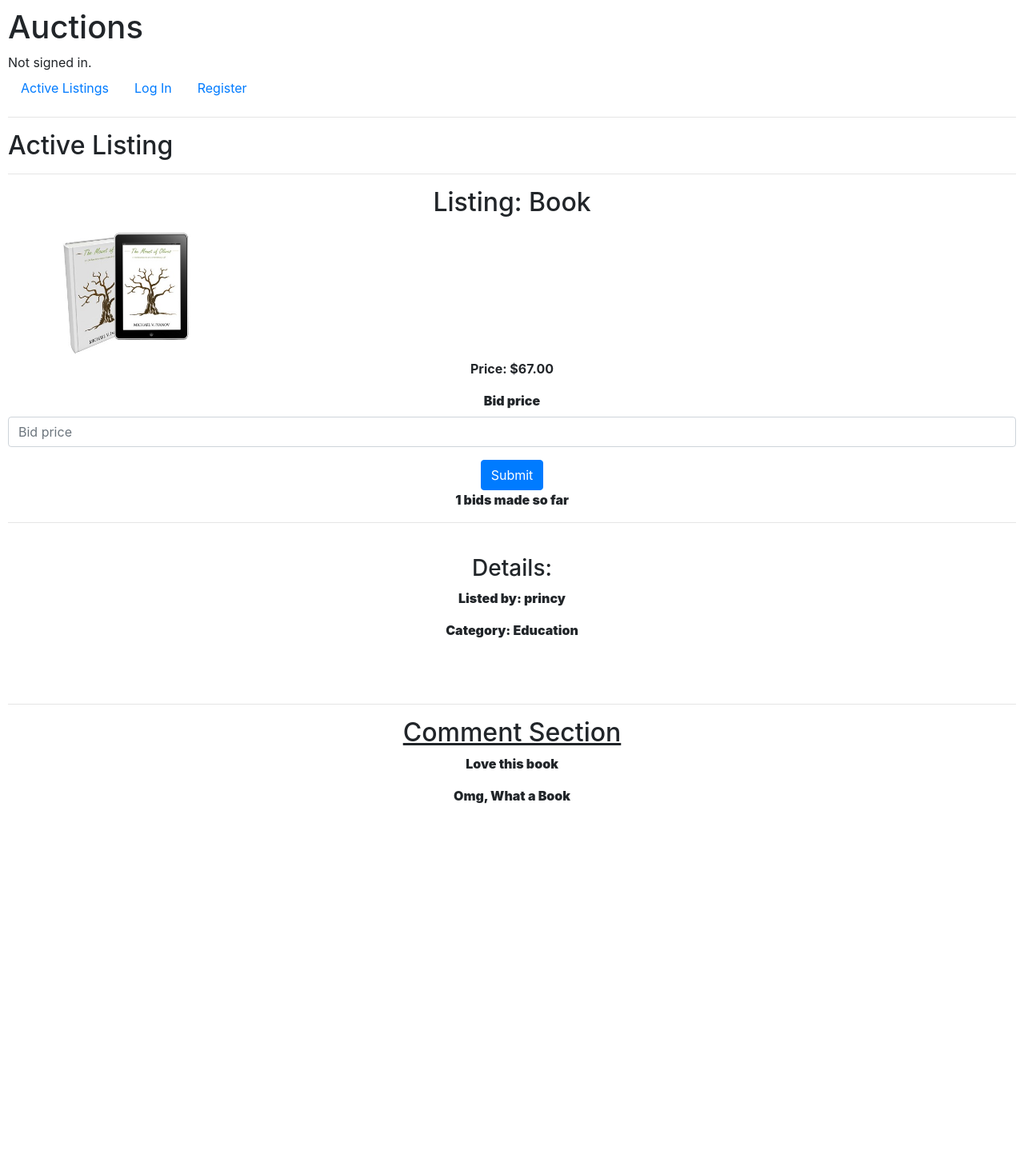
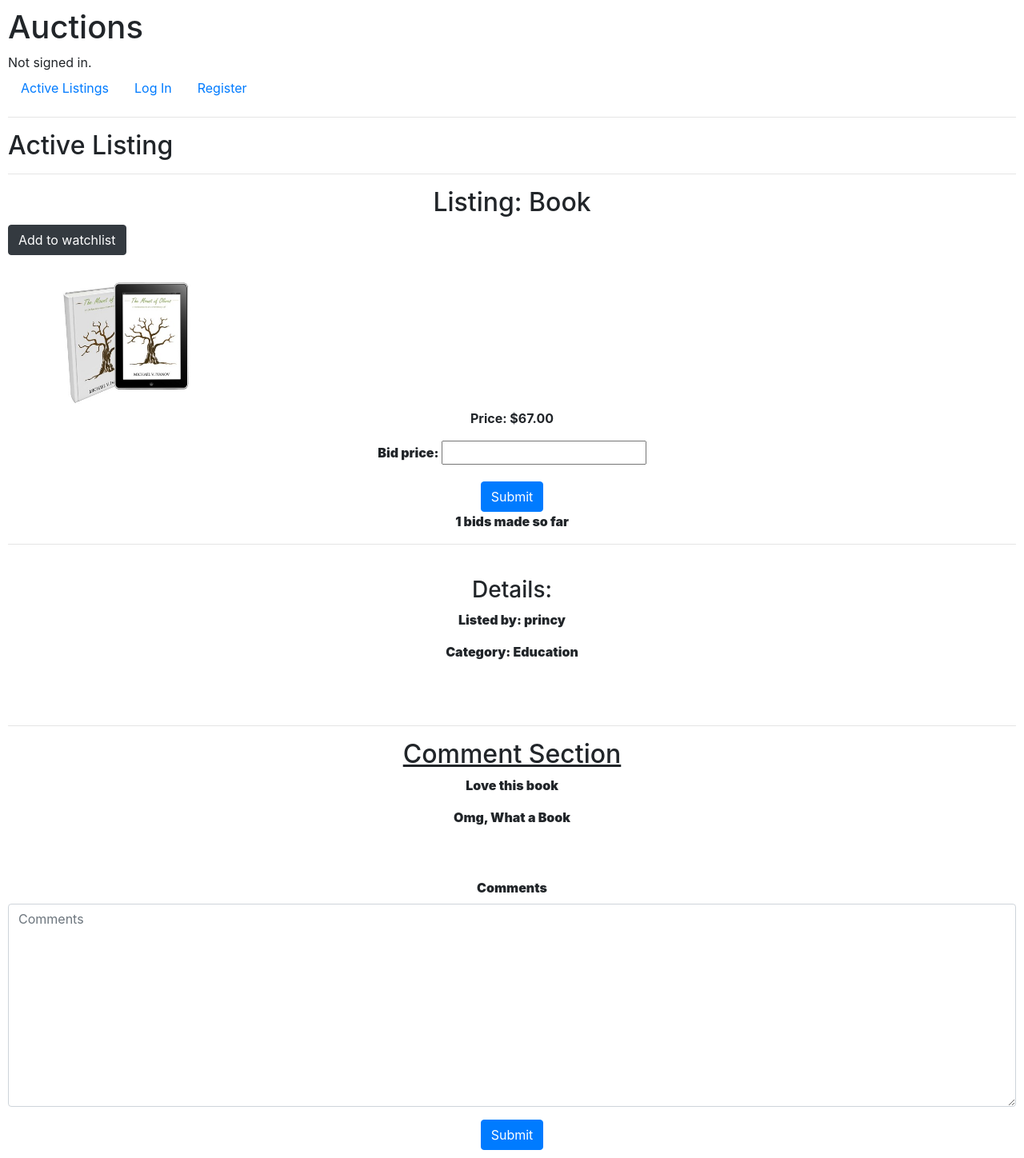
Before and after one commit to princ3raj/ebay_like_app, a Django app: page /listings/1/ in a window 1280 px wide. Shown: the whole page at 80% size. Before the commit the page ends 1005 px from the top, so only its background shows below. Run offline with Django 3.2, Linux system fonts and the light colour scheme; data comes from the database, SQL or seed files in the repository; both versions use the stored data as it was after the commit; some libraries are stand-ins or nearby versions.

Commit message:
comment section, individual watchlist and bidding system added

```diff
--- a/auctions/admin.py
+++ b/auctions/admin.py
@@ -1,6 +1,6 @@
 from django.contrib import admin
 
-from .models import Listings, User, Bid, Comments
+from .models import Listings, User, Bid, Comments, WatchList
 
 from django.contrib.auth.admin import UserAdmin
 
@@ -11,3 +11,4 @@ admin.site.register(User,UserAdmin)
 
 admin.site.register(Bid)
 admin.site.register(Comments)
+admin.site.register(WatchList)
--- a/auctions/forms.py
+++ b/auctions/forms.py
@@ -1,6 +1,6 @@
 from django import forms
 
-from .models import Listings,Bid
+from .models import Listings,Bid, WatchList, Comments
 
 
 class ListingForm(forms.ModelForm):
@@ -13,3 +13,16 @@ class BidForm(forms.ModelForm):
     class Meta:
         model=Bid
         fields=['bid_price']
+
+
+class CommentForm(forms.ModelForm):
+    class Meta:
+        model=Comments
+        fields=['comments']
+
+
+class WatchListForm(forms.ModelForm):
+    class Meta:
+        model=WatchList
+        fields=['watchlist_listing','watchlist_owner']
+        exclude=['watchlist_listing','watchlist_owner']
--- a/auctions/models.py
+++ b/auctions/models.py
@@ -54,3 +54,11 @@ class Comments(models.Model):
 
     def __str__(self):
         return str(self.comments)
+
+
+class WatchList(models.Model):
+    watchlist_listing=models.ForeignKey(Listings,on_delete=models.CASCADE,null=True)
+    watchlist_owner=models.ForeignKey(User,on_delete=models.CASCADE)
+
+    def __str__(self):
+        return str(self.watchlist_listing)
--- a/auctions/templates/auctions/layout.html
+++ b/auctions/templates/auctions/layout.html
@@ -25,7 +25,7 @@
                     <a class="nav-link" href="{% url 'categories'%}">Categories</a>
                 </li>
                 <li class="nav-item">
-                    <a class="nav-link" href="#">Watchlist</a>
+                    <a class="nav-link" href="{% url 'watchlist'%}">Watchlist</a>
                 </li>
                 <li class="nav-item">
                     <a class="nav-link" href="{% url 'create_listing'%}">Create Listing</a>
--- a/auctions/templates/auctions/listing.html
+++ b/auctions/templates/auctions/listing.html
@@ -11,6 +11,29 @@
 
 
 <h2 style="text-align: center;">Listing: {{listing.listing_title}}</h2>
+{% if key == 1 %}
+<form action="{% url 'listing' listing.id %}" method="post" class="form">
+    {% csrf_token %}
+    {% bootstrap_form watchlistform %}
+    {% buttons %}
+        <button name="watchlistbutton" type="submit" class="btn btn-secondary">Remove</button>
+    {% endbuttons %}
+    <br>
+    <br>
+</form>
+{% else %}
+<form action="{% url 'listing' listing.id %}" method="post" class="form">
+    {% csrf_token %}
+    {% bootstrap_form watchlistform %}
+    {% buttons %}
+        <button name="watchlistbutton" type="submit" class="btn btn-dark">Add to watchlist</button>
+    {% endbuttons %}
+    <br>
+    <br>
+</form>
+{% endif %}
+
+
 
 
 
@@ -24,9 +47,9 @@
 <strong style="text-align: center;"><p>Price: ${{listing.listing_price}}</p><strong>
 <form action="{% url 'listing' listing.id %}" method="post" class="form">
     {% csrf_token %}
-    {% bootstrap_form form %}
+    {{form.as_p}}
     {% buttons %}
-        <button type="submit" class="btn btn-primary">Submit</button>
+        <button  name="bid" type="submit" class="btn btn-primary">Submit</button>
     {% endbuttons %}
 </form>
 
@@ -48,9 +71,7 @@
 
 {%  endif %}
 
-
-
-  {% for comment  in comments %}
+{% for comment  in comments %}
 
      <p>
        {{comment}}
@@ -59,6 +80,22 @@
 
 
 {% endfor %}
+
+<br>
+<br>
+
+
+<form action="{% url 'listing' listing.id %}" method="post" class="form">
+    {% csrf_token %}
+    {% bootstrap_form commentForm %}
+    {% buttons %}
+        <button name="comment" type="submit" class="btn btn-primary">Submit</button>
+    {% endbuttons %}
+</form>
+
+
+
+
 
 {% if j %}
 
--- a/auctions/urls.py
+++ b/auctions/urls.py
@@ -11,4 +11,5 @@ urlpatterns = [
     path("categories",views.categories,name="categories"),
     path("category_items/<str:category>/", views.category_items,name="category_items"),
     path("create_listing", views.create_listing,name="create_listing"),
+    path("watchlist", views.watchlist,name="watchlist"),
 ]
--- a/auctions/views.py
+++ b/auctions/views.py
@@ -88,6 +88,7 @@ def categories(request):
 
 def listing(request,item_id):
     listing=Listings.objects.get(pk=item_id)
+    watchlistform=WatchListForm()
     bids=Bid.objects.all()
     i=0
     for bid in bids:
@@ -101,6 +102,7 @@ def listing(request,item_id):
         j=0
 
     print(listing.listing_title)
+
 
     comments=Comments.objects.all()
     comment_all=[]
@@ -117,9 +119,9 @@ def listing(request,item_id):
     if request.method !='POST':
         #No data submitted; create a blank form.
         form= BidForm()
+        comment= CommentForm()
 
-    else:
-        #Post data submitted; process data.
+    elif request.method=='POST' and 'bid' in request.POST:        #Post data submitted; process data.
         form=BidForm(data=request.POST)
         if form.is_valid():
             new_bid=form.save(commit=False)
@@ -128,10 +130,69 @@ def listing(request,item_id):
             new_bid.save()
             return redirect('index')
 
+    if request.method !='POST':
+        #No data submitted; create a blank form.
+        form= BidForm()
+        comment= CommentForm()
+
+    elif request.method=='POST' and 'comment' in request.POST:        #Post data submitted; process data.
+        comment=CommentForm(data=request.POST)
+        if comment.is_valid():
+            new_comment=comment.save(commit=False)
+            new_comment.comment_owner=request.user
+            new_comment.listing_comment=Listings(listing.id)
+            new_comment.save()
+            return redirect('index')
+
+    if request.method !='POST':
+        #No data submitted; create a blank form.
+       pass
+
+    elif request.method=='POST' and 'watchlistbutton' in request.POST:        #Post data submitted; process data.
+        watchlist=WatchListForm(data=request.POST)
+        if watchlist.is_valid():
+            new_watchlist=watchlist.save(commit=False)
+            new_watchlist.watchlist_owner=request.user
+            new_watchlist.watchlist_listing=Listings(listing.id)
+            new_watchlist.save()
+            return redirect('index')
 
 
-    context={'listing':listing,'no_of_bids':i,'j':j,"comments":comment_all,'len':len_of_comments,'form':form}
-    return render(request,"auctions/listing.html", context)
+
+    watchlistitem=WatchList.objects.all()
+    listingsitem=[]
+    for listingone in watchlistitem:
+        if request.user==listingone.watchlist_owner:
+            listing_item=listingone.watchlist_listing
+            listingsitem.append(listing_item)
+
+    key=0
+
+
+    for userwatchlist in listingsitem:
+        if listing.listing_title==userwatchlist.listing_title:
+            key= 1
+        else:
+            pass
+
+    BidItems=Bid.objects.all()
+    biditems=[]
+    for bidone in BidItems:
+        if request.user==bidone.bidder:
+            bid_item=bidone.bidding
+            biditems.append(bid_item)
+
+
+
+
+
+
+
+
+    context={'listing':listing,'no_of_bids':i,'j':j,"comments":comment_all,'len':len_of_comments,
+    'form':form,'commentForm':comment,'watchlistform':watchlistform,'key':key}
+    return render(request,"auctions/listing.html",context)
+
 
 
 def category_items(request, category):
@@ -170,3 +231,24 @@ def create_listing(request):
 
     context={'form':form}
     return render(request,"auctions/create_listing.html",context)
+
+
+
+def watchlist(request):
+
+    watchlistform=WatchListForm()
+    watchlist=WatchList.objects.all()
+    listings=[]
+    for listing in watchlist:
+        if request.user==listing.watchlist_owner:
+            listing_item=listing.watchlist_listing
+            listings.append(listing_item)
+
+
+
+
+    context={'listings':listings,'watchlistform':watchlistform}
+
+
+
+    return render(request,'auctions/watchlist.html',context)
```
Also changed, not shown: auctions/templates/auctions/watchlist.html (added, +39 -0 lines), auctions/migrations/0032_watchlist.py (added), auctions/static/images/Screenshot_2020-08-02_at_1.42.01_AM.png (added), db.sqlite3, 3 other files.
